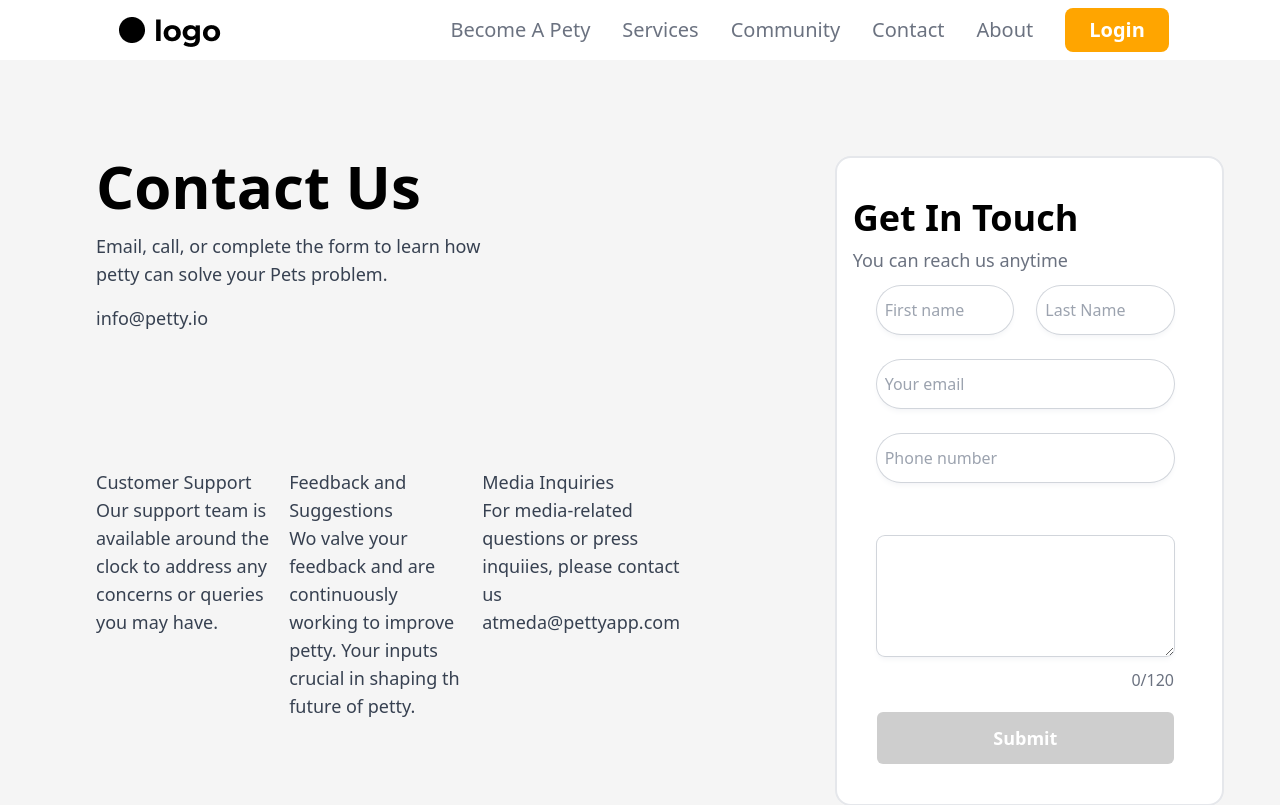
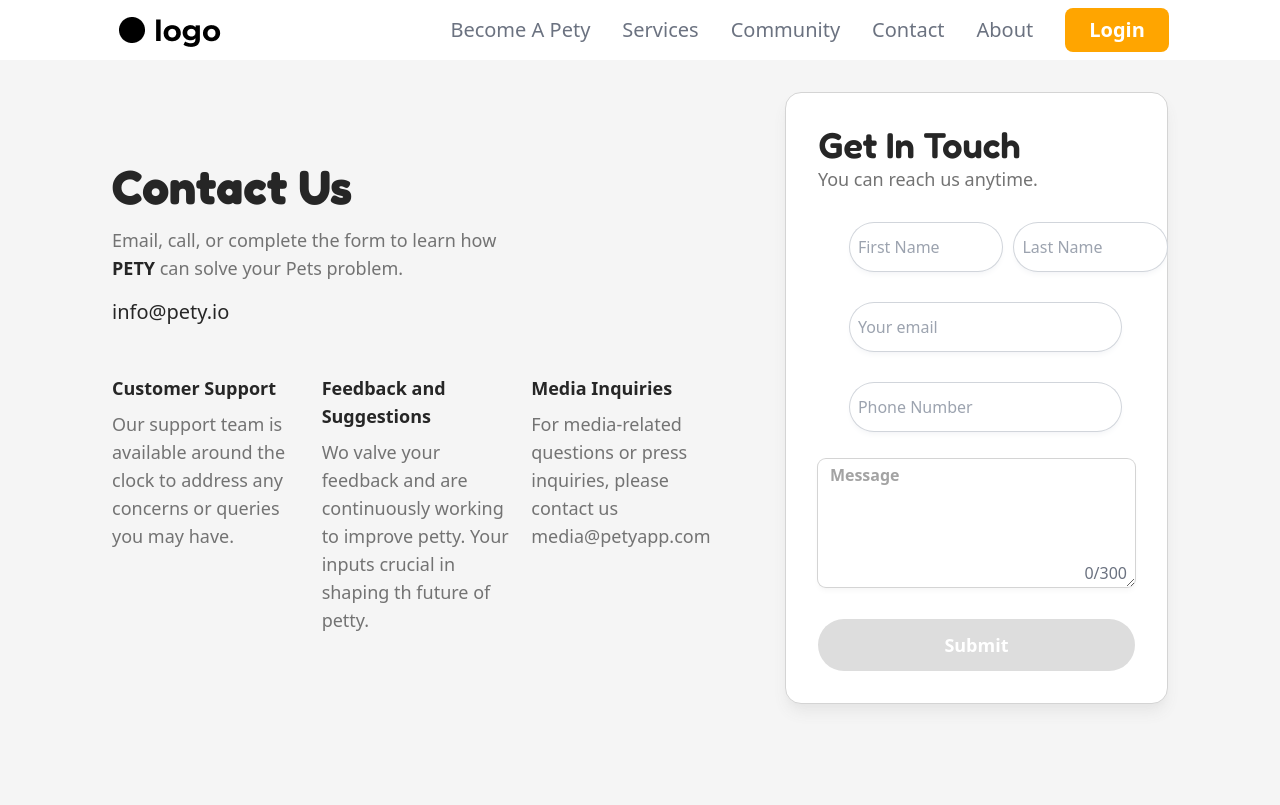
Before and after one commit to AhmedZahran15/Pety---Pet-Care, a React (Vite) app: page /contact in a window 1280 px wide. Shown: the top 805 px of the page. Built offline with nearby package versions, Linux system fonts and the light colour scheme.

Commit message:
Refactor Contact us Page

```diff
--- a/src/Pages/ContactUs/ContactPage.jsx
+++ /dev/null
@@ -1,134 +0,0 @@
-
-import NormalInput from "./NormalInput";
-import React, { useState } from 'react';
-import { useReducer } from "react";
-function ContactPage() {
-
-
-const [charCount, setCharCount] = useState(0);
-const initialState = {FirstName: '', LastName: '', Email: '', PhoneNumber: '', Message: ''};
-
-function reducer(state,action) {
-
-  return {...state, [action.input]: action.value};
-
-
-}
-function validateState(state){
-  return state.FirstName.length > 0 && state.LastName.length > 0 && state.Email.length > 0 && state.PhoneNumber.length > 0  && charCount > 0;
-}
-
-const [state,dispatch] = useReducer(reducer,initialState);
-console.log(state);
-console.log({charCount});
-function onChange(e)  {
-
-  const action ={
-    input :e.target.name,
-    value: e.target.value
-  }
-dispatch(action);
-}
-  return (
-    <div className="flex flex-row justify-between p-14  ">
-  <div className=" w-3/6 space-y-4 text-lg lg:w-3/6  text-gray-700 m-10 hidden md:overflow-hidden  md:table-row">
-    <p className="font-bold  text-6xl text-black">Contact Us
-</p>
-
-<p>Email, call, or complete the form to learn how<br></br>
-petty can solve your Pets problem.</p>
-
-<p className="lg:pb-24">info@petty.io
-
-</p>
-
-
-
-<div className="flex flex-row pt-20 gap-5   md:pt-6 md:flex-col  lg:flex-row      ">
-<div className="basis-1/3  ">
-<p>Customer Support</p>
-Our support team is available
-around the clock to address any
-concerns or queries you may have.</div>
-
-<div className=" basis-1/3">
-<p>Feedback and Suggestions
-</p>
-Wo valve your feedback and are
-continuously working to improve
-petty. Your inputs crucial in
-shaping th future of petty.</div>
-
-<div className=" basis-1/3">
-<p>Media Inquiries
-</p>
-For media-related questions or
-press inquiies, please contact us
-atmeda@pettyapp.com</div>
-
-</div>
-
-  </div>
-  <form className="text-gray-500  pl-2    items-center p-10 lg:flex-col  lg:w-2/6 w-full sm:w-full  md:h-1/2  border-2  bg-white  md:w-3/4  rounded-2xl mt-10  ">
-<p className=" text-4xl  ml-2 text-black font-bold mb-2">Get In Touch</p>
-<p className="mb-2 text-lg ml-2"> You can reach us anytime</p>
-<div className=" flex flex-col  pr-10  w-full   gap-5   ">
-
-<div className="flex flex-row justify-between gap-6">
-
-<NormalInput
-placeholder="First name"
-onChange={onChange}
-Name="FirstName"
-
-
-/>
-<NormalInput  placeholder="Last Name"
-onChange={onChange}
-Name="LastName"
-/>
-
-</div>
-
-<NormalInput  placeholder="Your email"
-onChange={onChange}
-Name="Email"
-
-/>
-<NormalInput  placeholder="Phone number"
-onChange={onChange}
-Name="PhoneNumber"
-
-
-/>
-<textarea
-  className="rounded-lg p-3 m-8  w-full shadow-md  shadow-gray-100 outline-primary ring-1 ring-gray-300 text-md"
-  name="Message"
-  rows="4"
-  cols="25"
-  maxLength="120"
-  onChange={(e) => {
-    setCharCount(e.target.value.length);
-    onChange(e);
-  }}
-/>
-                  <div className="   text-end   -mr-8  -mt-10  ">
-                    {charCount}/120</div>
-
-                    <button
-                      disabled={!validateState(state)}
-                      className={`min-w-[180px] ml-8 -mr-8 rounded-md  bg-[#ffa500] px-8 py-3 text-lg font-semibold text-white disabled:cursor-not-allowed disabled:bg-[#cecece] hover:bg-amber-400`}
-                    >
-                      Submit
-                    </button>
-
-</div>
-
-            </form>
-        </div>
-
-  );
-}
-
-
-export default ContactPage;
--- /dev/null
+++ b/src/Pages/ContactUs/ContactUsForm.jsx
@@ -0,0 +1,179 @@
+import { useReducer } from "react";
+import NormalInput from "./NormalInput";
+import {
+  validatePhone,
+  validateString,
+  validateEmail,
+} from "../../utils/validationFunctions";
+
+const initialState = {
+  firstName: "",
+  lastName: "",
+  email: "",
+  phoneNumber: "",
+  message: "",
+  errors: {
+    firstName: "",
+    lastName: "",
+    email: "",
+    phoneNumber: "",
+    message: "",
+  },
+};
+
+function validateTextArea(text) {
+  if (text.length < 150) return "Message must be at least 150 characters long";
+  return "";
+}
+
+function btnEnable(state) {
+  return (
+    !validateString(state.firstName) &&
+    !validateString(state.lastName) &&
+    !validateEmail(state.email) &&
+    !validatePhone(state.phoneNumber) &&
+    !validateTextArea(state.message)
+  );
+}
+
+const reducer = (state, action) => {
+  switch (action.type) {
+    case "SET_FIRST_NAME":
+      return {
+        ...state,
+        firstName: action.payload,
+        errors: {
+          ...state.errors,
+          firstName: validateString(action.payload, "First name "),
+        },
+      };
+    case "SET_LAST_NAME":
+      return {
+        ...state,
+        lastName: action.payload,
+        errors: {
+          ...state.errors,
+          lastName: validateString(action.payload, "Last name "),
+        },
+      };
+    case "SET_EMAIL":
+      return {
+        ...state,
+        email: action.payload,
+        errors: {
+          ...state.errors,
+          email: validateEmail(action.payload),
+        },
+      };
+    case "SET_PHONE":
+      return {
+        ...state,
+        phoneNumber: action.payload,
+        errors: {
+          ...state.errors,
+          phoneNumber: validatePhone(action.payload),
+        },
+      };
+    case "SET_Message":
+      return {
+        ...state,
+        message: action.payload,
+        errors: {
+          ...state.errors,
+          message: validateTextArea(action.payload),
+        },
+      };
+    default:
+      return state;
+  }
+};
+
+function ContactUsForm() {
+  const [state, dispatch] = useReducer(reducer, initialState);
+  function handleFirstNameChange(e) {
+    dispatch({ type: "SET_FIRST_NAME", payload: e.target.value });
+  }
+  function handleLastNameChange(e) {
+    dispatch({ type: "SET_LAST_NAME", payload: e.target.value });
+  }
+  function handleEmailChange(e) {
+    dispatch({ type: "SET_EMAIL", payload: e.target.value });
+  }
+  function handlePhoneChange(e) {
+    dispatch({ type: "SET_PHONE", payload: e.target.value });
+  }
+  function handleMessageChange(e) {
+    dispatch({ type: "SET_Message", payload: e.target.value });
+  }
+  function handleSubmit(e) {
+    e.preventDefault();
+    console.log(state);
+  }
+  return (
+    <form
+      onSubmit={handleSubmit}
+      className="flex w-full flex-col items-start gap-y-[26px] rounded-2xl border-[1px] border-neutral-300 bg-white p-8 text-gray-500 shadow-lg shadow-neutral-200 md:w-3/4  lg:w-7/12"
+    >
+      <div className="flex flex-col">
+        <p className="font-fredoka text-4xl font-semibold text-neutral-800">
+          Get In Touch
+        </p>
+        <p className="text-lg font-medium text-neutral-500">
+          You can reach us anytime.
+        </p>
+      </div>
+      <div className="flex w-full flex-row gap-3">
+        <NormalInput
+          value={state.firstName}
+          onChange={handleFirstNameChange}
+          error={state.errors.firstName}
+          placeholder="First Name"
+        />
+        <NormalInput
+          value={state.lastName}
+          onChange={handleLastNameChange}
+          error={state.errors.lastName}
+          placeholder="Last Name"
+        />
+      </div>
+      <NormalInput
+        value={state.email}
+        onChange={handleEmailChange}
+        error={state.errors.email}
+        placeholder="Your email"
+      />
+      <NormalInput
+        value={state.phoneNumber}
+        onChange={handlePhoneChange}
+        error={state.errors.phoneNumber}
+        placeholder="Phone Number"
+      />
+      <div className="w-full">
+        <div className="relative">
+          <textarea
+            className="w-full rounded-lg px-3 py-1 font-semibold text-neutral-800 shadow-md shadow-neutral-100 outline-primary ring-1 ring-neutral-300 placeholder:font-semibold placeholder:text-neutral-400"
+            placeholder="Message"
+            rows={5}
+            maxLength={300}
+            value={state.message}
+            onChange={handleMessageChange}
+          />
+          <div className="absolute bottom-2 right-2">
+            {state.message.length}/300
+          </div>
+        </div>
+        <div className="px-1 text-sm font-medium text-primary">
+          {state.errors.message}
+        </div>
+      </div>
+      <button
+        disabled={!btnEnable(state)}
+        className={`w-full rounded-full bg-[#ffa500] py-3 text-lg font-bold text-white hover:bg-amber-400 disabled:cursor-not-allowed disabled:bg-[#dddddd]`}
+      >
+        Submit
+      </button>
+    </form>
+  );
+}
+
+export default ContactUsForm;
--- /dev/null
+++ b/src/Pages/ContactUs/Info.jsx
@@ -0,0 +1,39 @@
+function Info() {
+  return (
+    <div className="flex w-full flex-col gap-y-12 text-lg">
+      <div className="flex flex-col gap-y-4">
+        <p className="font-fredoka text-2xl font-bold text-neutral-800 md:text-5xl">
+          Contact Us
+        </p>
+        <p className="text-lg font-medium text-neutral-500">
+          Email, call, or complete the form to learn how
+          <br />
+          <span className="font-bold text-neutral-800">PETY</span> can solve
+          your Pets problem.
+        </p>
+        <p className="text-xl font-medium text-neutral-800">info@pety.io</p>
+      </div>
+      <div className="flex flex-col gap-5 md:flex-row">
+        <div className="basis-1/3 font-medium text-neutral-500">
+          <p className="mb-2 font-bold text-neutral-800">Customer Support</p>
+          Our support team is available around the clock to address any concerns
+          or queries you may have.
+        </div>
+        <div className=" basis-1/3 font-medium text-neutral-500">
+          <p className="mb-2 font-bold text-neutral-800">
+            Feedback and Suggestions
+          </p>
+          Wo valve your feedback and are continuously working to improve petty.
+          Your inputs crucial in shaping th future of petty.
+        </div>
+        <div className=" basis-1/3 font-medium text-neutral-500">
+          <p className="mb-2 font-bold text-neutral-800">Media Inquiries</p>
+          For media-related questions or press inquiries, please contact us
+          media@petyapp.com
+        </div>
+      </div>
+    </div>
+  );
+}
+
+export default Info;
--- a/src/Pages/ContactUs/index.jsx
+++ b/src/Pages/ContactUs/index.jsx
@@ -1,15 +1,12 @@
-import { Outlet } from "react-router-dom";
-import ContactPage from "./ContactPage";
-
+import ContactUsForm from "./ContactUsForm";
+import Info from "./Info";
 
 function ContactUS() {
   return (
-
-    <div className="h-full w-full bg-neutral-100">
-      <Outlet />
-      <ContactPage />
+    <div className="flex flex-col items-center justify-between gap-16 bg-neutral-100 px-4 py-8 md:flex-row md:px-8 lg:px-28">
+      <Info />
+      <ContactUsForm />
     </div>
-
   );
 }
 
```
